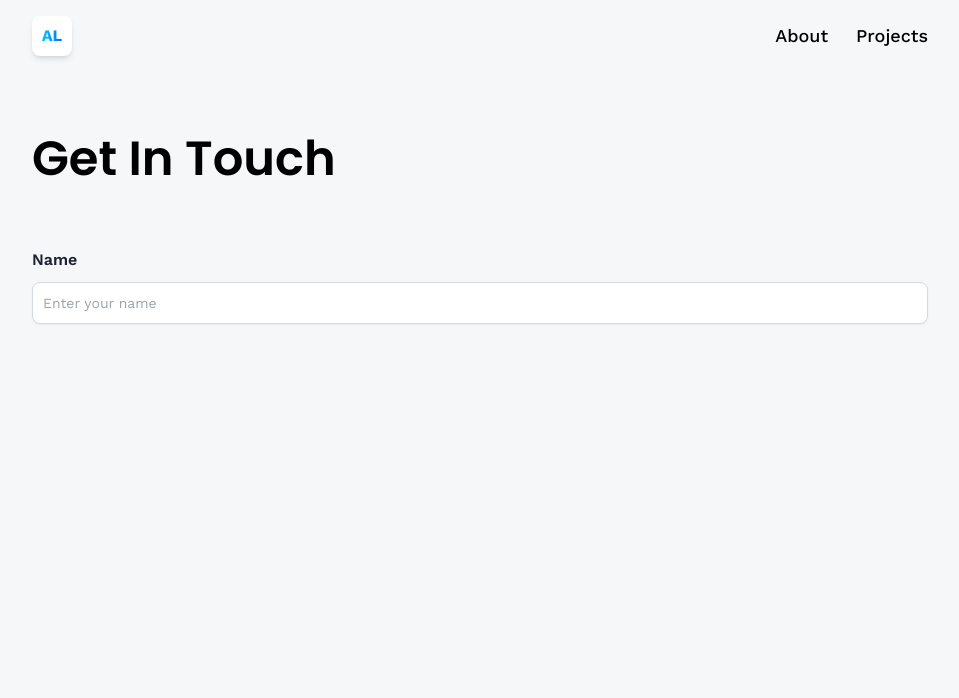
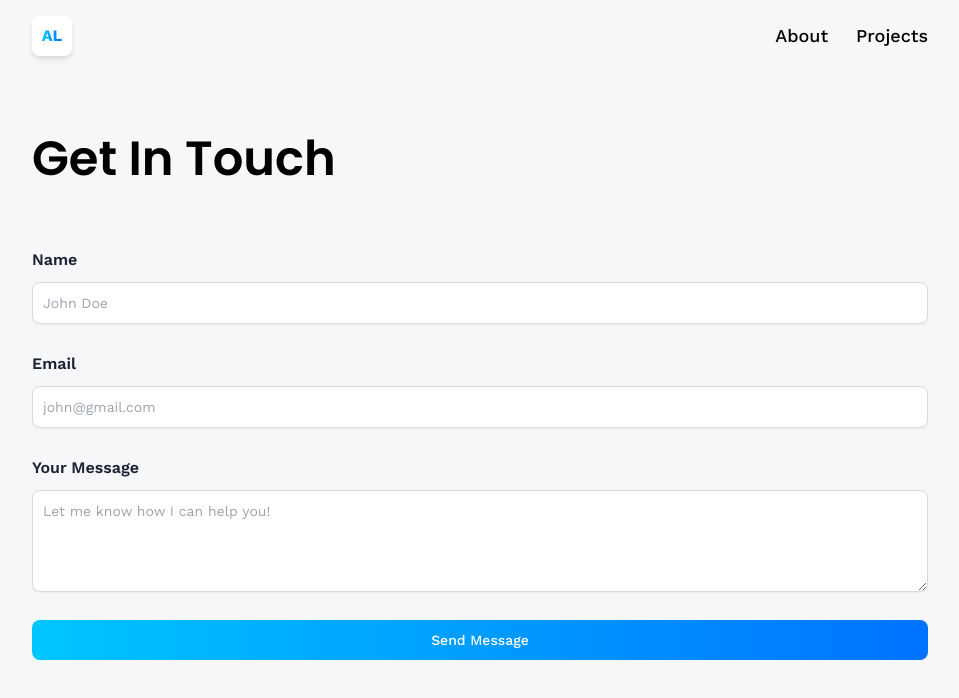
Before and after one commit to anushaladha04/portfolio-site, a React (Vite) app: page /contact in a window 1280 px wide. Shown: the top 698 px of the page, without its empty margins (160-1119 px from the left). Built offline with nearby package versions, Linux system fonts and the light colour scheme.

Commit message:
added email js dependencies + altered contact page

```diff
--- a/package.json
+++ b/package.json
@@ -10,6 +10,7 @@
     "preview": "vite preview"
   },
   "dependencies": {
+    "@emailjs/browser": "^4.4.1",
     "@react-spring/three": "^10.0.3",
     "@react-three/drei": "^10.7.6",
     "@react-three/fiber": "^9.4.0",
--- a/src/pages/Contact.jsx
+++ b/src/pages/Contact.jsx
@@ -3,8 +3,11 @@
 
 const Contact = () => {
   const [form, setForm] = useState({name: '', email: '', message: ''});
+  const [isLoading, setIsLoading] = useState(false);
 
   const handleChange = () => {};
+  const handleFocus = () => {};
+  const handleBlur = () => {};
 
   return (
     <section className="relative flex lg:flex-row flex-col max-container">
@@ -19,13 +22,52 @@
             <input
               type="text"
               name="name"
-              placeholder="Enter your name"
+              placeholder="John Doe"
               className="input"
               required
               value={form.name}
               onChange={handleChange}
+              onFocus={handleFocus}
+              onBlur={handleBlur}
             />
           </label>
+          <label className="text-black-500 font-semibold">
+            Email
+            <input
+              type="email"
+              name="email"
+              placeholder="john@gmail.com"
+              className="input"
+              required
+              value={form.email}
+              onChange={handleChange}
+              onFocus={handleFocus}
+              onBlur={handleBlur}
+            />
+          </label>
+          <label className="text-black-500 font-semibold">
+            Your Message
+            <textarea
+              name="message"
+              rows={4}
+              placeholder="Let me know how I can help you!"
+              className="textarea"
+              required
+              value={form.message}
+              onChange={handleChange}
+              onFocus={handleFocus}
+              onBlur={handleBlur}
+            />
+          </label>
+          <button
+            type="submit"
+            className="btn"
+            disabled={isLoading}
+            onFocus={handleFocus}
+            onBlur={handleBlur}
+          >
+            {isLoading ? 'Sending...' : 'Send Message'}
+          </button>
         </form>
       </div>
     </section>
```
Also changed, not shown: 1 other file (tests, documents, lock files or other folders).
